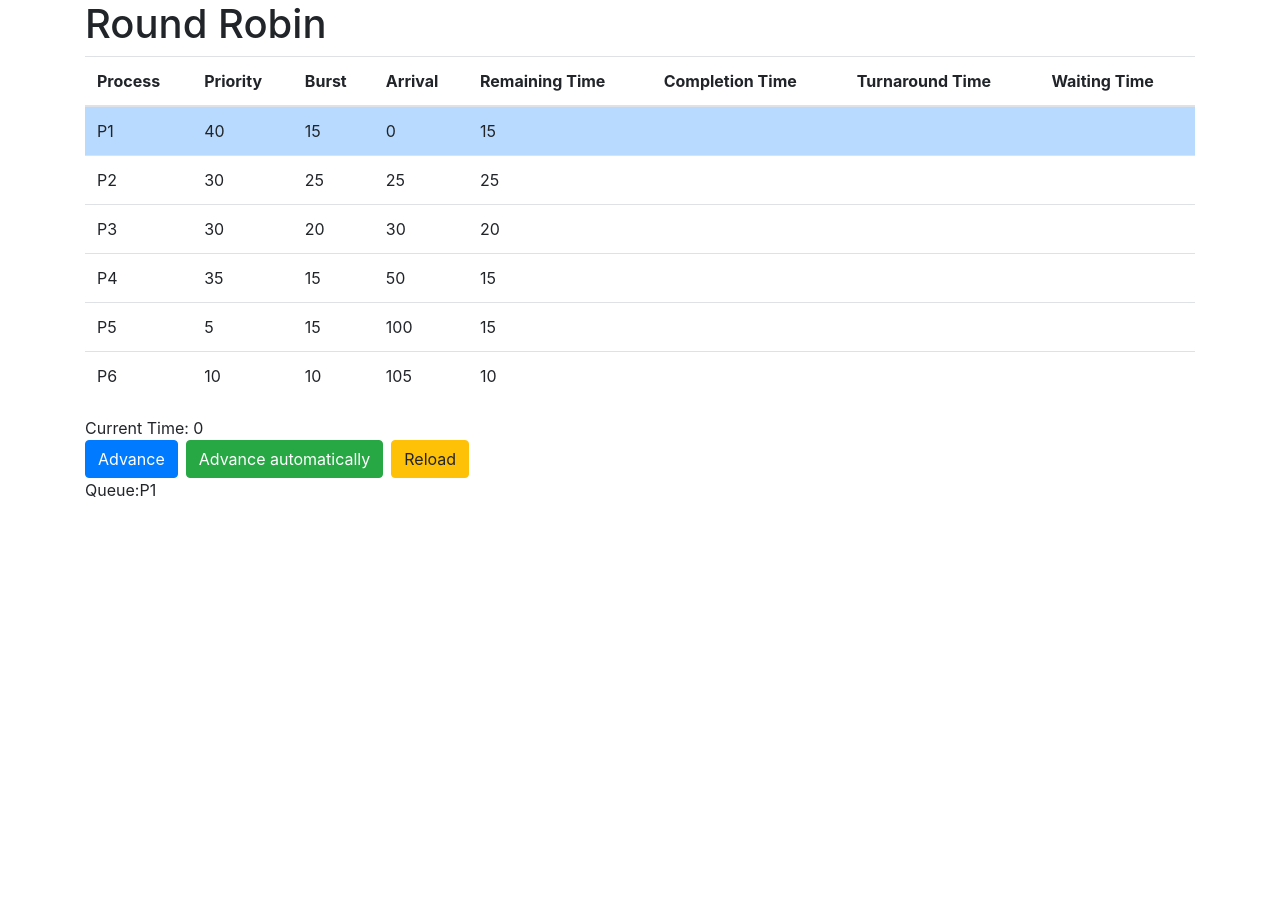
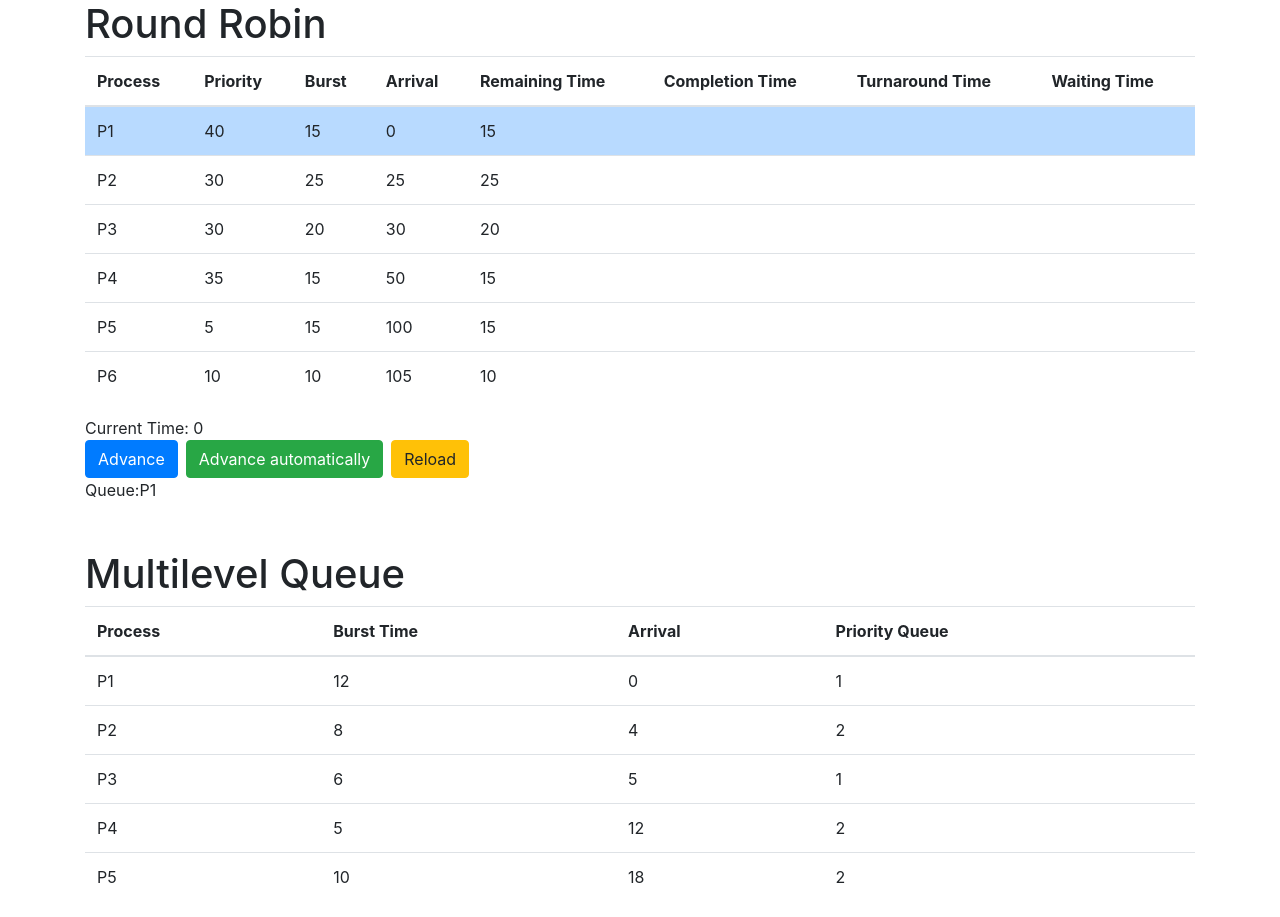
Before and after one commit to giraffesyo/scheduling-problem, a React (Create React App) app: page / in a window 1280 px wide. Before the commit the page ends 800 px from the top, so only its background shows below. Built offline with nearby package versions, Linux system fonts and the light colour scheme.

Commit message:
Display initial data

```diff
--- a/src/MultilevelQueue.tsx
+++ b/src/MultilevelQueue.tsx
@@ -7,10 +7,72 @@ interface MultilevelQueueProps {
   timeQuantum: number[]
 }
 
+interface MultilevelQueueState {
+  queue: Process[][]
+}
+
 export default class MultilevelQueue extends React.PureComponent<
-  MultilevelQueueProps
+  MultilevelQueueProps,
+  MultilevelQueueState
 > {
+  state: MultilevelQueueState = {
+    queue: [],
+  }
+
+  constructor(props: MultilevelQueueProps) {
+    super(props)
+    console.log(props)
+  }
+
   render() {
-    return <div />
+    const {
+      props: { initialProcessesToSchedule },
+    } = this
+    const headerLabels = ['Process', 'Burst Time', 'Arrival', 'Priority Queue']
+
+    return (
+      <div className="container mt-5">
+        <h1>Multilevel Queue</h1>
+        <table className="table">
+          <thead>
+            <tr>
+              {headerLabels.map(label => (
+                <th key={'th-' + label}>{label}</th>
+              ))}
+            </tr>
+          </thead>
+          <tbody>
+            {initialProcessesToSchedule.map(
+              ({
+                identifier,
+                priority,
+                burst,
+                arrival,
+                completionTime,
+                remainingTime,
+                getTurnaroundTime,
+                getWaitingTime,
+                current,
+              }) => (
+                <tr
+                  className={
+                    completionTime
+                      ? 'table-success'
+                      : current
+                      ? 'table-primary '
+                      : ''
+                  }
+                  key={identifier}>
+                  <td>{identifier}</td>
+                  <td>{burst}</td>
+                  <td>{arrival}</td>
+                  <td>{priority}</td>
+                </tr>
+              )
+            )}
+          </tbody>
+        </table>
+      </div>
+    )
   }
 }
```
